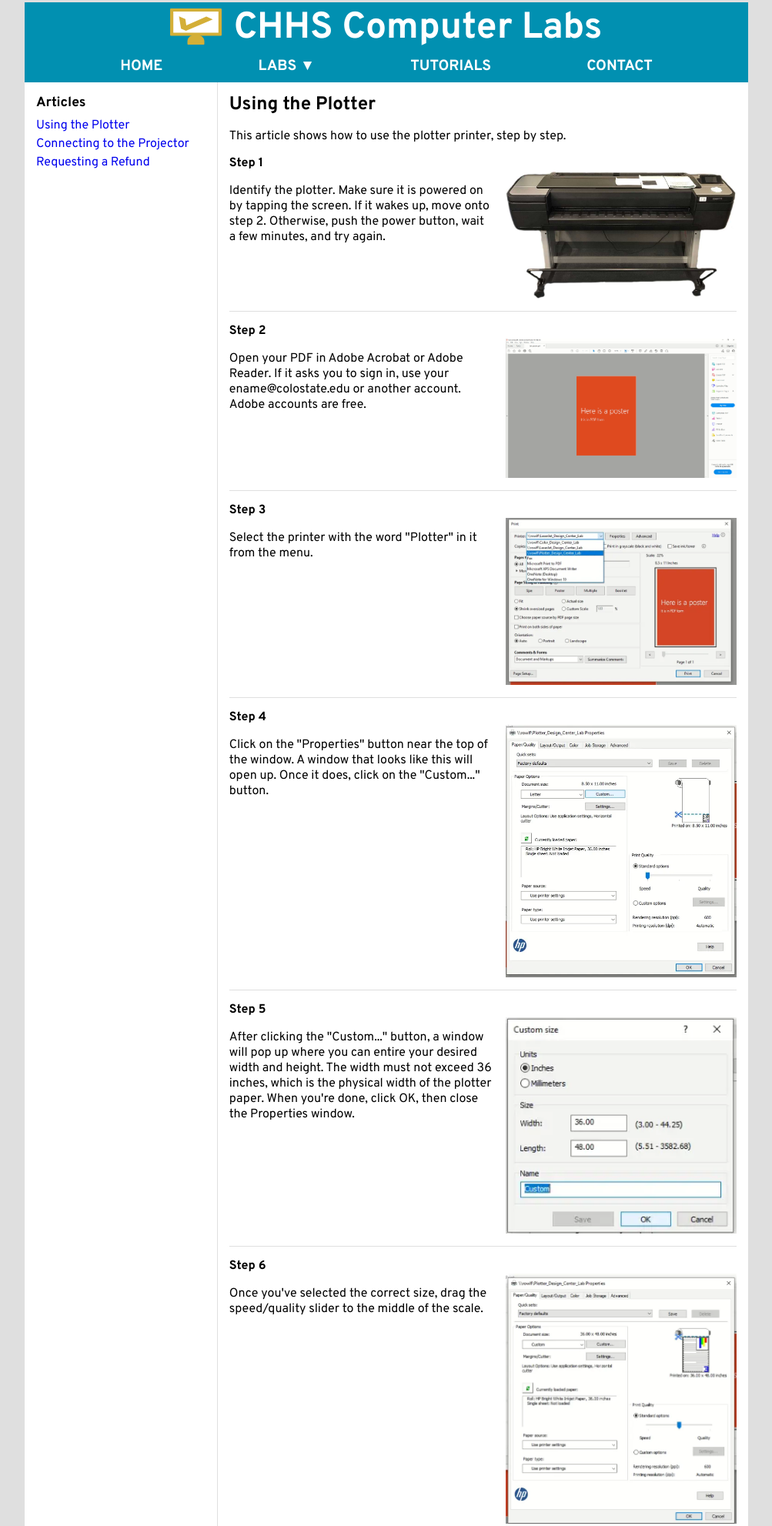
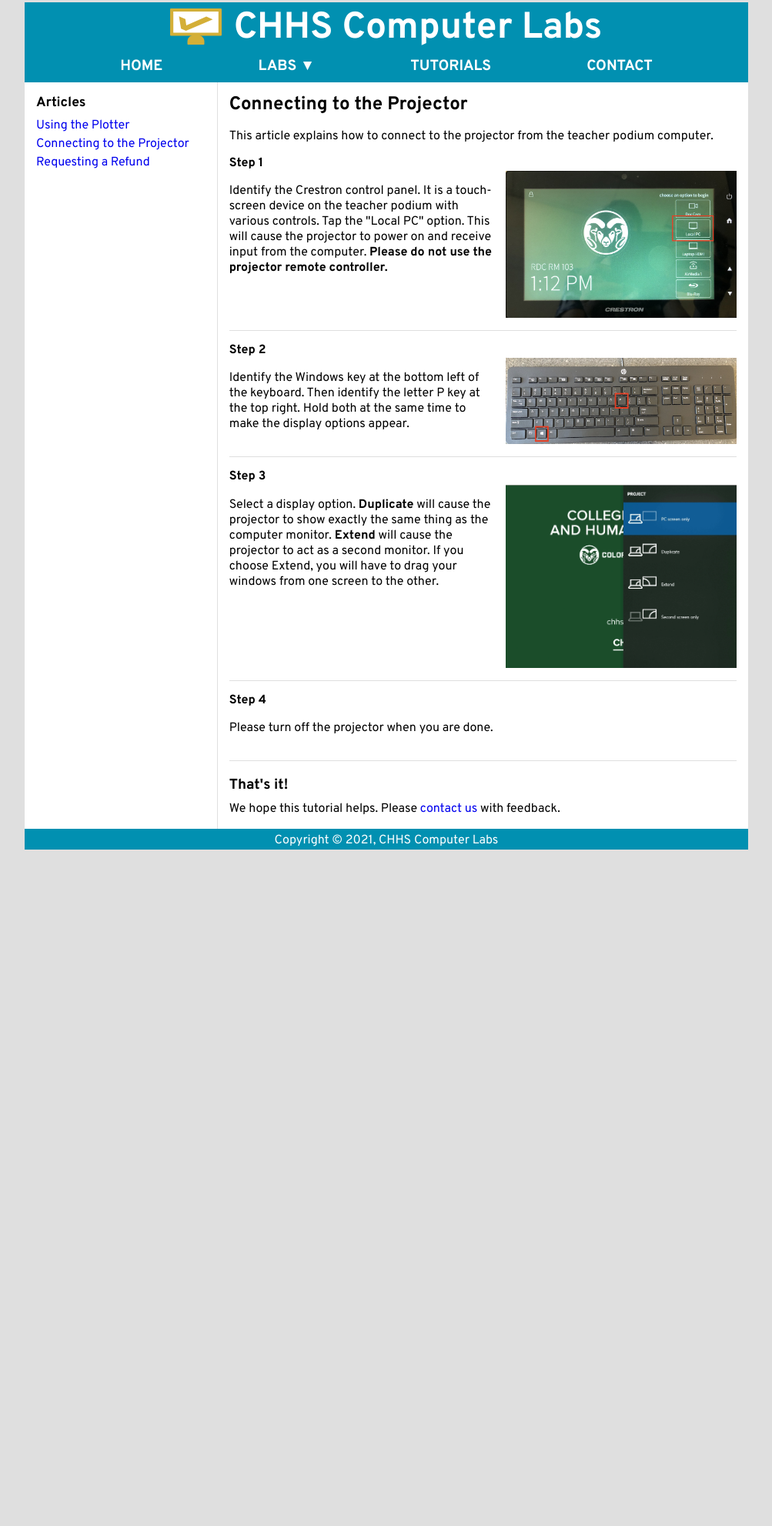
Before and after one commit to jack-hermanson/jtc-372, a website: page tutorials/projector.html in a window 1280 px wide. Shown: the part 17-2000 px from the top of the page at 77% size, without its empty margins (138-1141 px from the left). After the commit the page ends 1141 px from the top, so only its background shows below. Drawn offline with Linux system fonts and the light colour scheme.

Commit message:
add projector tutorial

```diff
--- a/tutorials/projector.html
+++ b/tutorials/projector.html
@@ -71,70 +71,40 @@
             </div>
         </aside>
         <main>
-            <h2>Using the Plotter</h2>
-            <p>This article shows how to use the plotter printer, step by step.</p>
+            <h2>Connecting to the Projector</h2>
+            <p>This article explains how to connect to the projector from the teacher podium computer.</p>
             <div id="tutorial">
                 <h4>Step 1</h4>
                 <div class="tutorial-item">
-                    <p>Identify the plotter. Make sure it is powered on by tapping the screen. If it wakes up, move onto
-                        step 2. Otherwise, push the power button, wait a few minutes, and try again.</p>
-                    <img src="../images/rdc-plotter.jpg" alt="The plotter, a large gray and black printer with a net">
+                    <p>Identify the Crestron control panel. It is a touch-screen device on the teacher podium with
+                        various controls. Tap the "Local PC" option. This will cause the projector to power on and
+                        receive input from the computer. <strong>Please do not use the projector remote
+                            controller.</strong></p>
+                    <img src="../images/tutorials/projector/1-crestron.webp"
+                         alt="The Crestron unit has 5 options, with the Local PC option surrounded by a red square to draw attention to it in this tutorial">
                 </div>
 
                 <h4>Step 2</h4>
                 <div class="tutorial-item">
-                    <p>Open your PDF in Adobe Acrobat or Adobe Reader. If it asks you to sign in, use your
-                        ename@colostate.edu or another account. Adobe accounts are free.</p>
-                    <img src="../images/tutorials/plotter/1-acrobat.png" alt="Screenshot of Adobe Acrobat">
+                    <p>Identify the Windows key at the bottom left of the keyboard. Then identify the letter P key at
+                        the top right. Hold both at the same time to make the display options appear.</p>
+                    <img src="../images/tutorials/projector/2-win-p.webp"
+                         alt="A keyboard with the windows key and p key each surrounded by a red square for emphasis">
                 </div>
 
                 <h4>Step 3</h4>
                 <div class="tutorial-item">
-                    <p>Select the printer with the word "Plotter" in it from the menu.</p>
-                    <img src="../images/tutorials/plotter/2-select-printer.webp" alt="The Printer Selection menu">
+                    <p>Select a display option. <strong>Duplicate</strong> will cause the projector to show exactly the
+                        same thing as the computer monitor. <strong>Extend</strong> will cause the projector to act as a
+                        second monitor. If you choose Extend, you will have to drag your windows from one screen to the
+                        other.</p>
+                    <img src="../images/tutorials/projector/3-display-options.webp"
+                         alt="4 display options are shown at the right side of the screen, with the PC screen only option selected by default">
                 </div>
 
                 <h4>Step 4</h4>
                 <div class="tutorial-item">
-                    <p>Click on the "Properties" button near the top of the window. A window that looks like this will
-                        open up. Once it does, click on the "Custom..." button.</p>
-                    <img src="../images/tutorials/plotter/3-properties.webp"
-                         alt="Click on the Custom button in the Properties window">
-                </div>
-
-                <h4>Step 5</h4>
-                <div class="tutorial-item">
-                    <p>After clicking the "Custom..." button, a window will pop up where you can entire your desired
-                        width and height. The width must not exceed 36 inches, which is the physical width
-                        of the plotter paper. When you're done, click OK, then close the Properties window.</p>
-                    <img src="../images/tutorials/plotter/4-custom-size.webp"
-                         alt="Enter a custom size in the pop up window">
-                </div>
-
-                <h4>Step 6</h4>
-                <div class="tutorial-item">
-                    <p>Once you've selected the correct size, drag the speed/quality slider to the middle of the
-                        scale.</p>
-                    <img src="../images/tutorials/plotter/5-quality-slider.webp"
-                         alt="Drag the slider to the middle between speed and quality">
-                </div>
-
-                <h4>Step 7</h4>
-                <div class="tutorial-item">
-                    <p>Depending on your needs, you may need to select a scaling option under "Paper Size &
-                        Handling". If you need your document to print to-scale, select the "Actual Size" radio button.
-                        Otherwise, select the "Fit" radio button. Once you've selected an option, click the "Print"
-                        button.</p>
-                    <img src="../images/tutorials/plotter/6-scale-print.webp"
-                         alt="The two main options for scaling are fit and actual size">
-                </div>
-
-                <h4>Step 8</h4>
-                <div class="tutorial-item">
-                    <p>A Papercut dialog box will appear and ask you to confirm the print job. Verify the cost and
-                        number of pages, then click the "Print" button.</p>
-                    <img src="../images/tutorials/plotter/7-papercut.webp"
-                         alt="A green Papercut window allows you to confirm the cost and number of pages before printing">
+                    <p>Please turn off the projector when you are done.</p>
                 </div>
 
                 <h3 class="mb-1">That's it!</h3>
```
Also changed, not shown: images/tutorials/projector/1-crestron.webp (added), images/tutorials/projector/2-win-p.webp (added), images/tutorials/projector/3-display-options.webp (added), nonweb/projector/3 display options.png (renamed from nonweb/projector/2 win p.png), 4 other files.
